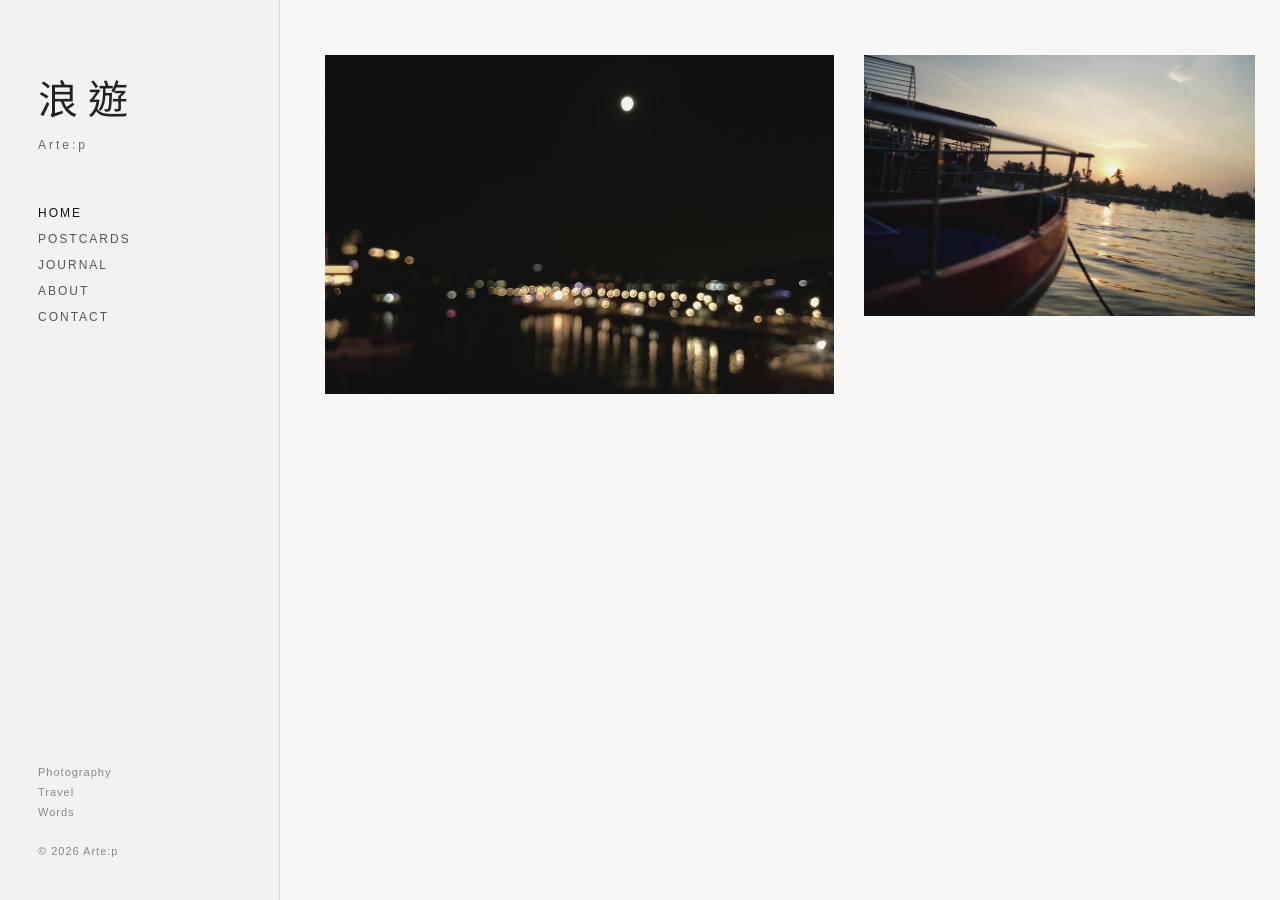
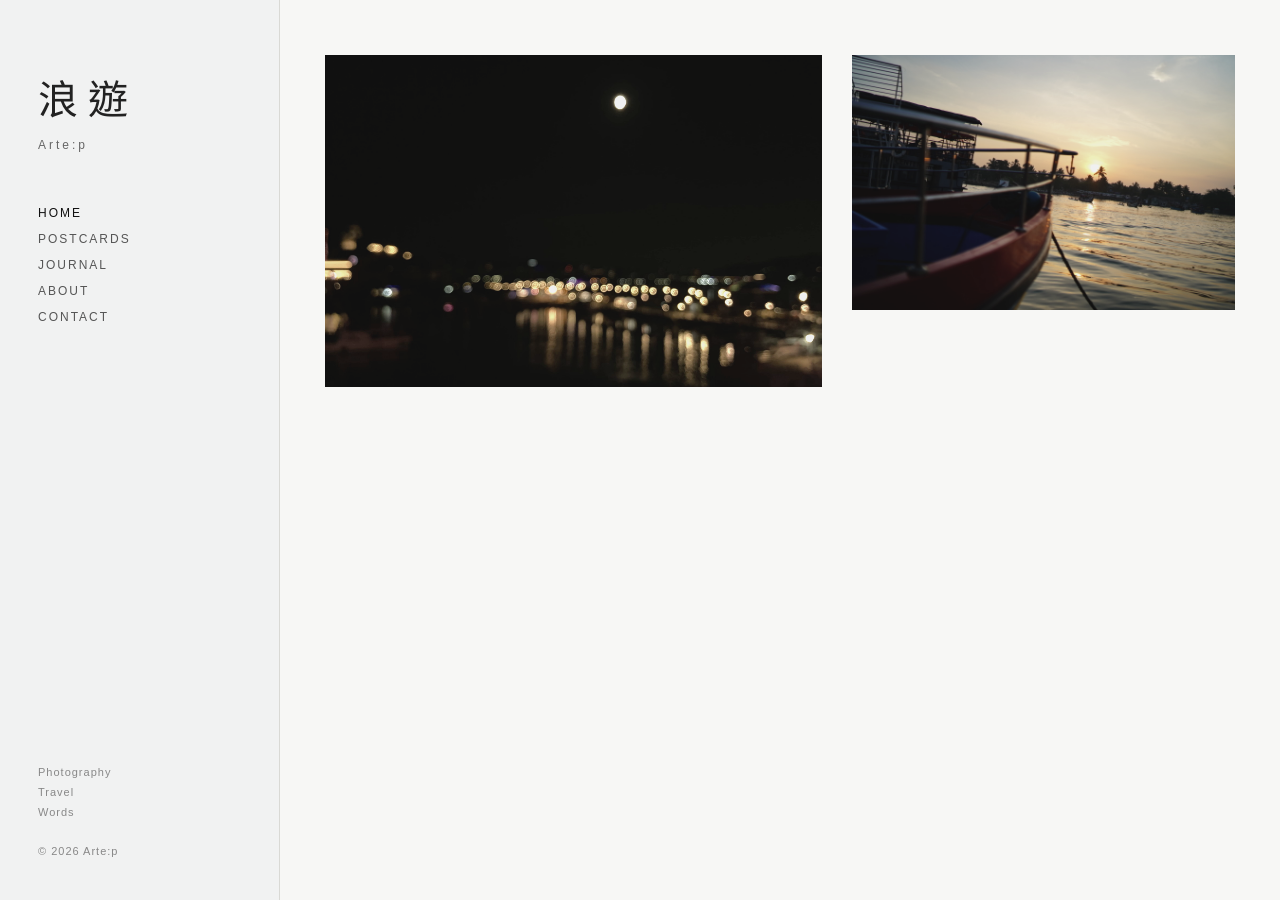
Before and after one commit to artep-wandering/artep-wandering.github.io, a Jekyll site: the page built from index.html, in a window 1280 px wide. Built offline with Jekyll 4.4.1, drawn with Linux system fonts in a browser that asks for light colours.

Commit message:
home_css_0.0.16

```diff
--- a/assets/css/home.css
+++ b/assets/css/home.css
@@ -1,5 +1,5 @@
 /* HOME DESTOP ONLY */
-/* VERSION: home_css_0.0.15 */
+/* VERSION: home_css_0.0.16 */
   * {
   box-sizing: border-box;
   }
@@ -173,8 +173,5 @@
     border-top: 1px solid #ddd;
     margin: 10px 0 80px;
   }
-  @media (min-width: 901px) {
-    .content {
-      min-width: 1020px;
-    }
+
 }
```
